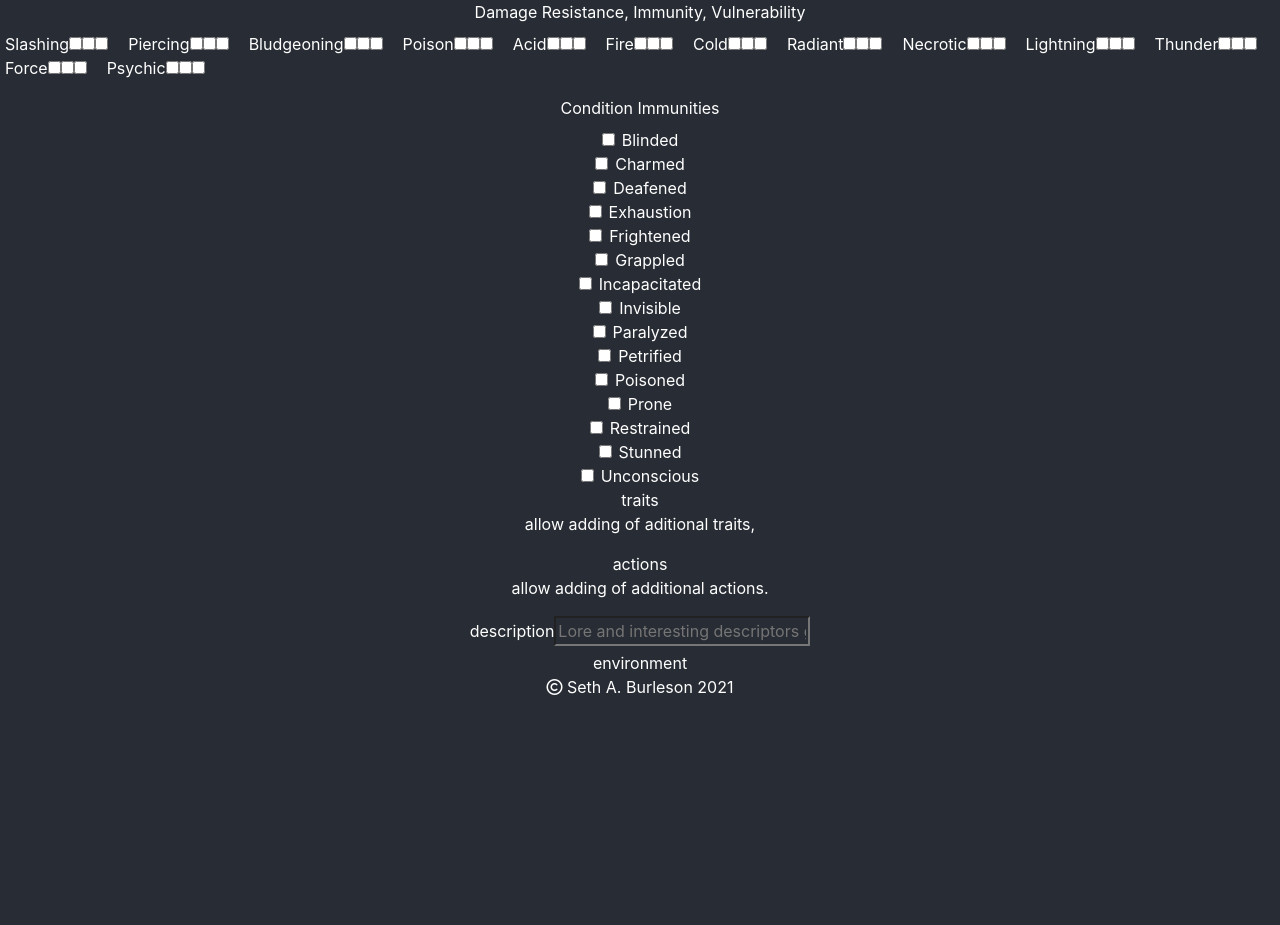
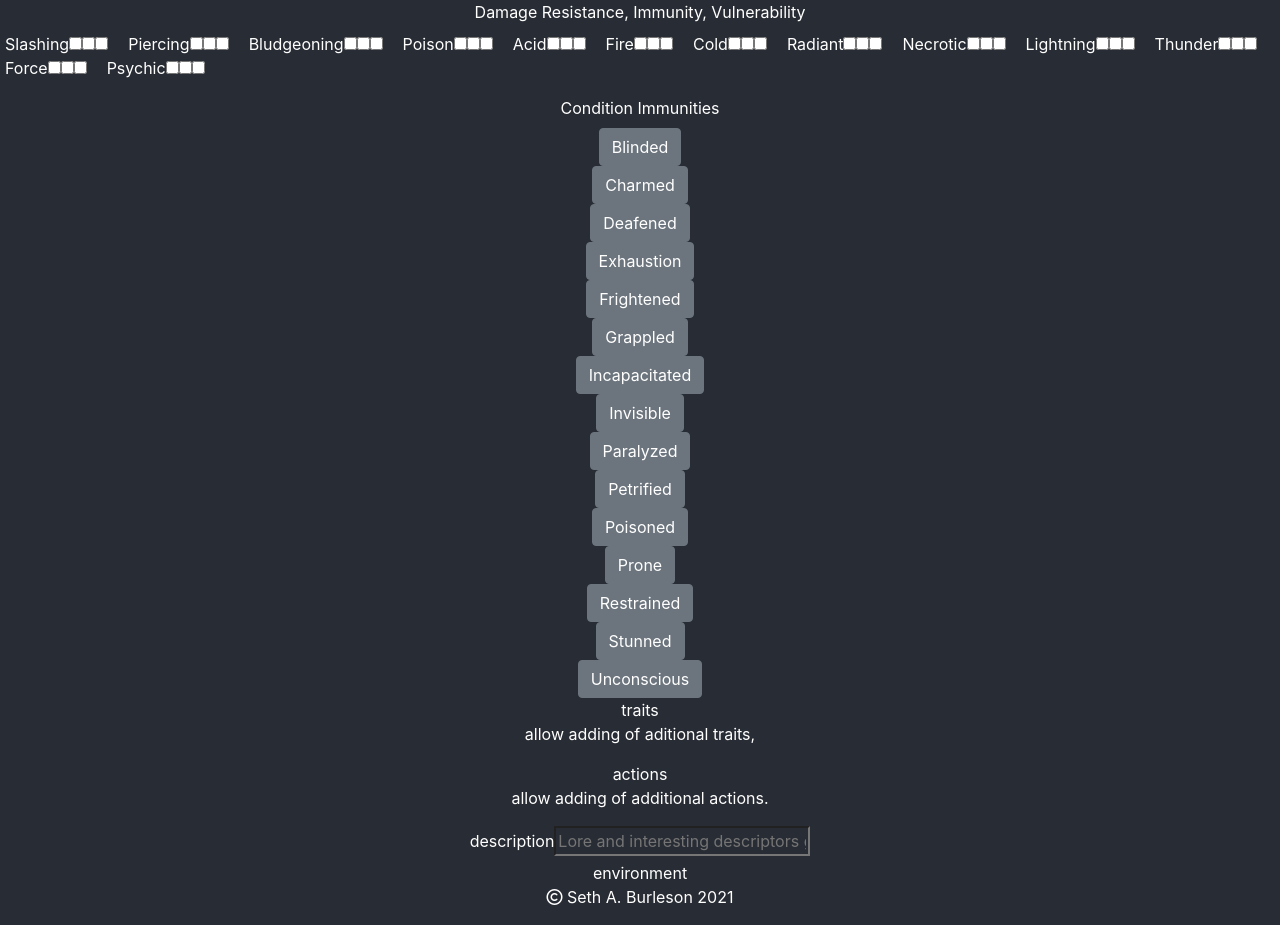
Before and after one commit to sbrevolution5/xml-monster-muncher, a React (Create React App) app: page / in a window 1280 px wide. Shown: the part 1201-2126 px from the top of the page. Before the commit the page ends 1916 px from the top, so only its background shows below. Built offline with nearby package versions, Linux system fonts and the light colour scheme.

Commit message:
changed checks to buttons for conditions

```diff
--- a/src/components/Conditions.js
+++ b/src/components/Conditions.js
@@ -7,12 +7,12 @@ class Conditions extends Component{
         return(
         <div>
             {conditionList.map((value, index)=>{
+                //buttons need to be toggleable!
                 return(
-                    <div class="form-check">
-                        <label class="form-check-label" for={value + "Box"}>
-                            <input type="checkbox" class="form-check-input" name="" id={value+ "Box"} value="checkedValue" />
+                    <div class="form-group-btn">
+                            <button type="button" class="btn btn-secondary" name="" id={value+ "Btn"}>
                             {value}
-                        </label>
+                            </button>
                     </div>
             )}
             )}
```
